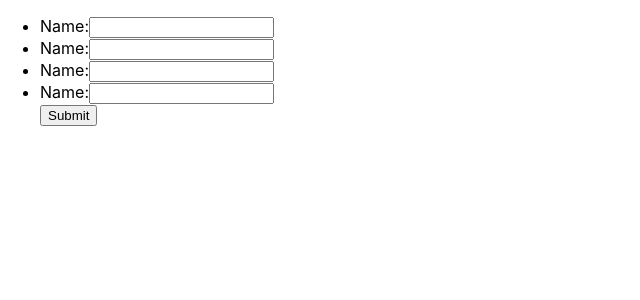
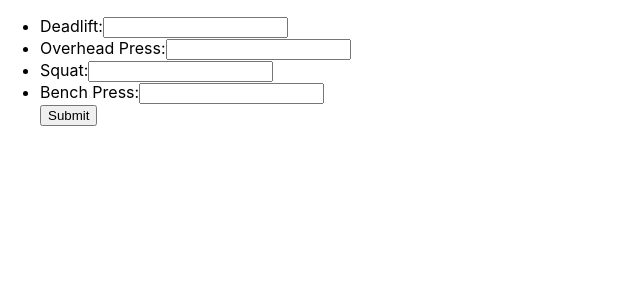
Before and after one commit to jmcdona1d/Workout_Helper, a React (Create React App) app: page / in a window 1280 px wide. Shown: the top 300 px of the page, without its empty margins (0-640 px from the left). Built offline with nearby package versions, Linux system fonts and the light colour scheme.

Commit message:
Added proper labels

```diff
--- a/src/components/Weight_entry.js
+++ b/src/components/Weight_entry.js
@@ -81,7 +81,7 @@ export default class NameForm extends React.Component {
           <form onSubmit={this.handleSubmit}>
             <li>
               <label>
-                Name:
+                Deadlift:
                 <input
                   name="dead"
                   type="number"
@@ -92,7 +92,7 @@ export default class NameForm extends React.Component {
             </li>
             <li>
               <label>
-                Name:
+                Overhead Press:
                 <input
                   name="ohp"
                   type="number"
@@ -103,7 +103,7 @@ export default class NameForm extends React.Component {
             </li>
             <li>
               <label>
-                Name:
+                Squat:
                 <input
                   name="squat"
                   type="number"
@@ -114,7 +114,7 @@ export default class NameForm extends React.Component {
             </li>
             <li>
               <label>
-                Name:
+                Bench Press:
                 <input
                   name="bench"
                   type="number"
```
